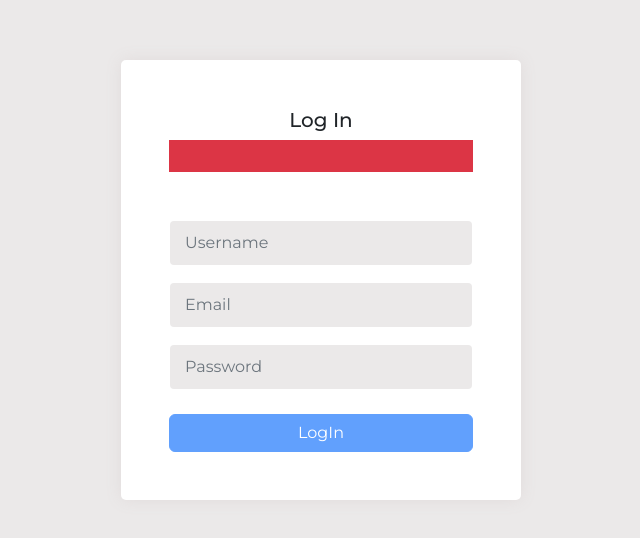
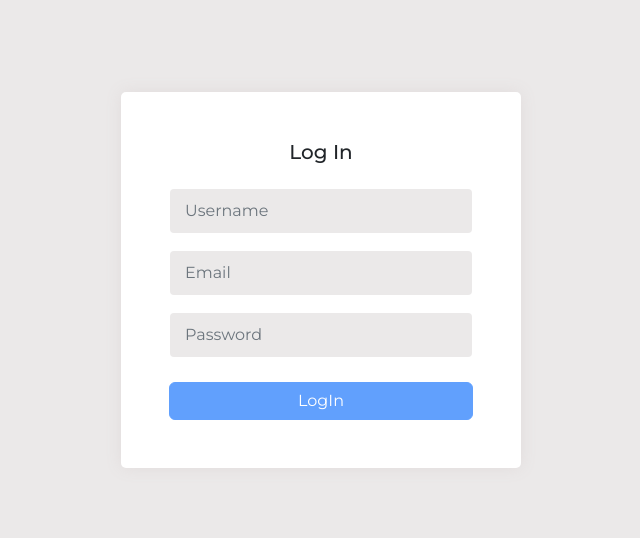
Before and after one commit to abhimran/-user-login-crud, a React (Create React App) app in the folder client/: page / in a window 1280 px wide. Shown: the part 144-682 px from the top of the page, without its empty margins (319-959 px from the left). Built offline with nearby package versions, Linux system fonts and the light colour scheme.

Commit message:
update token res

```diff
--- a/client/src/pages/Login.js
+++ b/client/src/pages/Login.js
@@ -1,4 +1,4 @@
-import { useState } from 'react';
+import { useEffect, useState } from 'react';
 import { useNavigate } from 'react-router-dom';
 import { checkValidationError, handleLogin, validate } from '../utils';
 
@@ -22,6 +22,7 @@ const Login = () => {
 
   const [loading, setLoading] = useState(false);
   const [otherErros, setOthersErrors] = useState('');
+  const [tokenResult, setTokenResult] = useState('');
 
   const {
     fields: { username, email, password },
@@ -54,12 +55,22 @@ const Login = () => {
     });
   };
 
+  // set token res
   const handleTokenResult = (tokenResult) => {
     if (tokenResult) {
       setLoading(false);
+      setTokenResult(tokenResult.token);
+    } else {
+      setTokenResult('');
+    }
+  };
+
+  // redirect to user routes
+  useEffect(() => {
+    if (tokenResult) {
       navigate('/users');
     }
-  };
+  }, [tokenResult, navigate]);
 
   const handleSubmit = async (e) => {
     e.preventDefault();
@@ -82,11 +93,13 @@ const Login = () => {
           <div className='register-block p-5 mt-5'>
             <h5 className='text-center text-faded-black'>Log In</h5>
 
-            <p className='text-white my-2 p-3 bg-danger'>
-              {otherErros ? otherErros : ''}
-            </p>
+            {otherErros ? (
+              <p className='text-white mt-4 p-3 bg-danger'>{otherErros}</p>
+            ) : (
+              ''
+            )}
 
-            <form className='mt-5' onSubmit={handleSubmit}>
+            <form className='mt-4' onSubmit={handleSubmit}>
               <div className=''>
                 <input
                   type='text'
```
